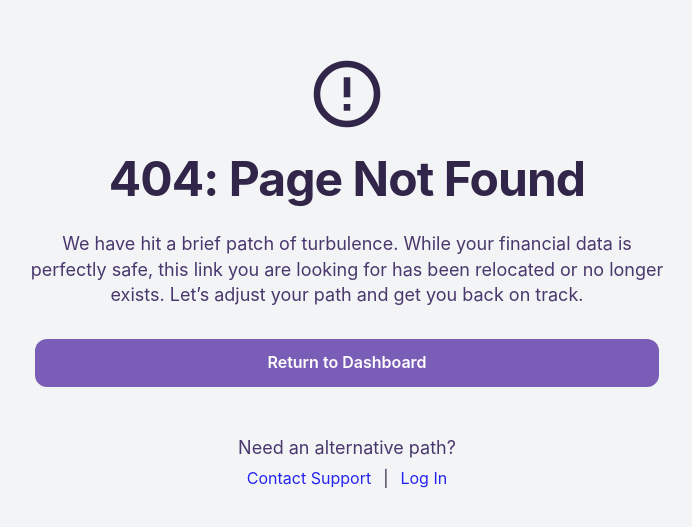
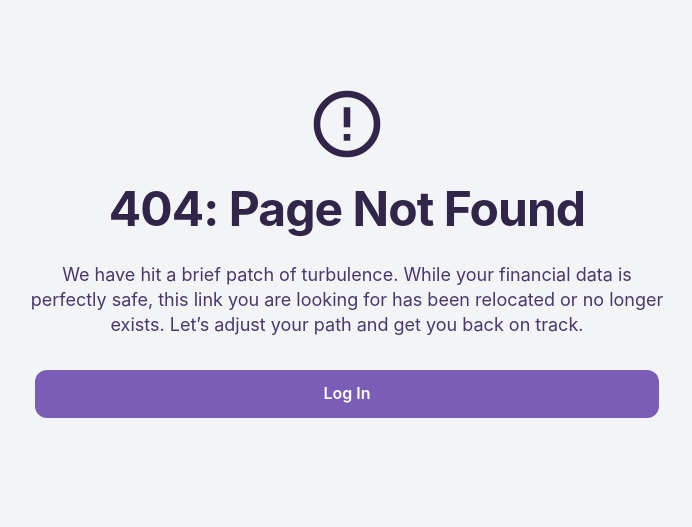
Before and after one commit to KaydenAu/financial-copilot, an Angular app in the folder apps/frontend/: page /error/404 in a window 1280 px wide. Shown: the part 125-652 px from the top of the page, without its empty margins (293-985 px from the left). Built offline with nearby package versions, Linux system fonts and the light colour scheme.

Commit message:
Feat: update 404 page navigation and support routing

```diff
--- a/apps/frontend/src/app/features/error/not-found-page/not-found-page.html
+++ b/apps/frontend/src/app/features/error/not-found-page/not-found-page.html
@@ -1,76 +1,38 @@
 <div class="not-found-page">
     <mat-icon class="not-found-page__icon">error_outline</mat-icon>
-    <span class="not-found-page__title">404: Page Not Found</span>
+    <span class="not-found-page__title">
+        404: Page Not Found
+    </span>
     <div class="not-found-page__body">
         <span class="not-found-page__text">
             We have hit a brief patch of turbulence. While your financial data is
-            perfectly safe, this link you are looking for has been relocated or no
-            longer exists.
+            perfectly safe, this link you are looking for has been relocated or
+            no longer exists.
+
             Let’s adjust your path and get you back on track.
         </span>
     </div>
-    <button
-        mat-raised-button
-        class="not-found-page__button"
-        routerLink="/dashboard"
-    >
+
+    @if (isLoggedIn()) {
+    <button mat-raised-button class="not-found-page__button" routerLink="/dashboard">
         Return to Dashboard
     </button>
+    } @else {
+    <button mat-raised-button class="not-found-page__button" routerLink="/auth/login">
+        Log In
+    </button>
+    }
+
+    @if (isLoggedIn()) {
     <div class="not-found-page__navigation">
-        <span class="not-found-page__navigation-title">Need an alternative path?</span>
-
+        <span class="not-found-page__navigation-title">
+            Need an alternative path?
+        </span>
         <div class="not-found-page__link-group">
-            <a
-                class="not-found-page__link"
-                routerLink="/support/contact"
-            >
+            <a class="not-found-page__link" routerLink="/profile/support/contact">
                 Contact Support
-            </a>
-            <span class="not-found-page__divider">|</span>
-            <a
-                class="not-found-page__link"
-                routerLink="/auth/login"
-            >
-                Log In
             </a>
         </div>
     </div>
+    }
 </div>
-
-<!-- <div class="container">
-
-    <mat-icon class="error-icon">error_outline</mat-icon>
-
-    <h1 class="error-title">404: Page Not Found</h1>
-
-    <div class="message">
-        <p>
-            We have hit a brief patch of turbulence. While your financial data is
-            perfectly safe, this link you are looking for has been relocated or no
-            longer exists.
-        </p>
-
-        <p>Let’s adjust your path and get you back on track.</p>
-
-        <button mat-raised-button color="primary" routerLink="/dashboard">
-            Return to Dashboard
-        </button>
-    </div>
-
-    <div class="links">
-        <p>Need an alternative path?</p>
-
-        <div class="link-group">
-            <a mat-button color="primary" routerLink="/support/contact">
-                Contact Support
-            </a>
-
-            <span>|</span>
-
-            <a mat-button color="primary" routerLink="/auth/login">
-                Log In
-            </a>
-        </div>
-    </div>
-
-</div> -->
--- a/apps/frontend/src/app/features/error/not-found-page/not-found-page.ts
+++ b/apps/frontend/src/app/features/error/not-found-page/not-found-page.ts
@@ -1,5 +1,6 @@
-import { Component } from '@angular/core';
+import { Component, computed, inject } from '@angular/core';
 import { SharedModules } from '../../../../shared/shared.module';
+import { AuthApi } from '../../../core/auth/services/auth-api';
 
 @Component({
   selector: 'app-not-found-page',
@@ -7,4 +8,8 @@ import { SharedModules } from '../../../../shared/shared.module';
   templateUrl: './not-found-page.html',
   styleUrl: './not-found-page.scss',
 })
-export class NotFoundPage { }
+
+export class NotFoundPage {
+  private readonly authApi = inject(AuthApi);
+  protected readonly isLoggedIn = computed(() => this.authApi.currentUser() !== null);
+}
```
Also changed, not shown: apps/frontend/src/app/app.routes.ts (+7 -16 lines).
